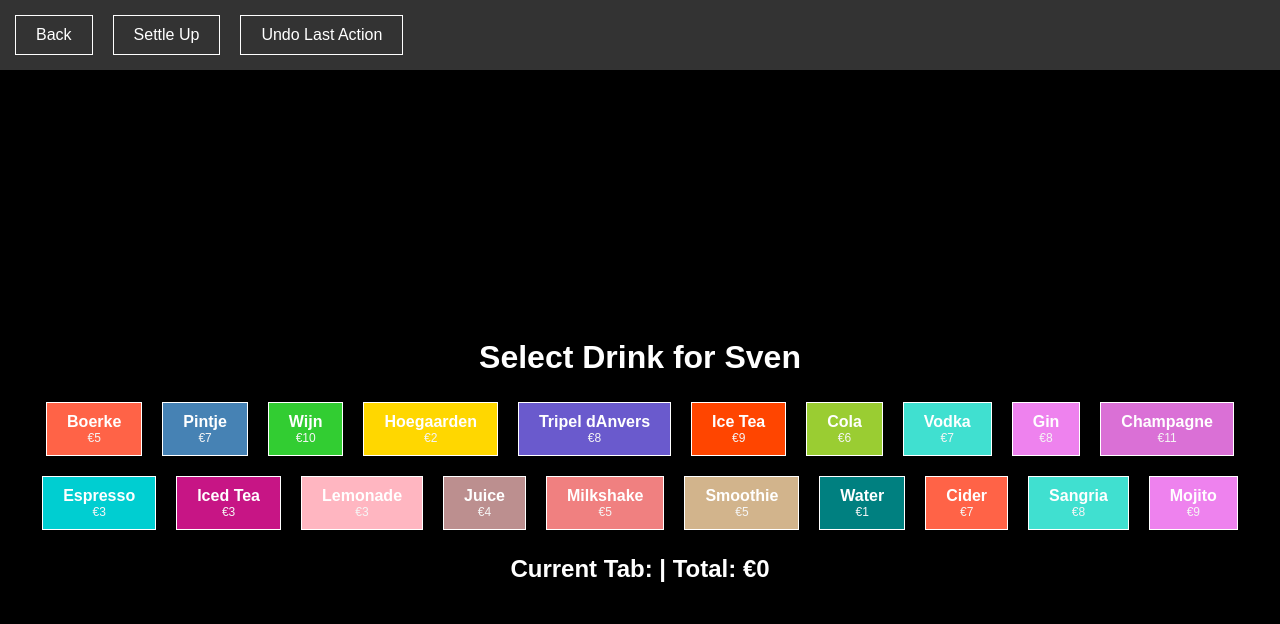
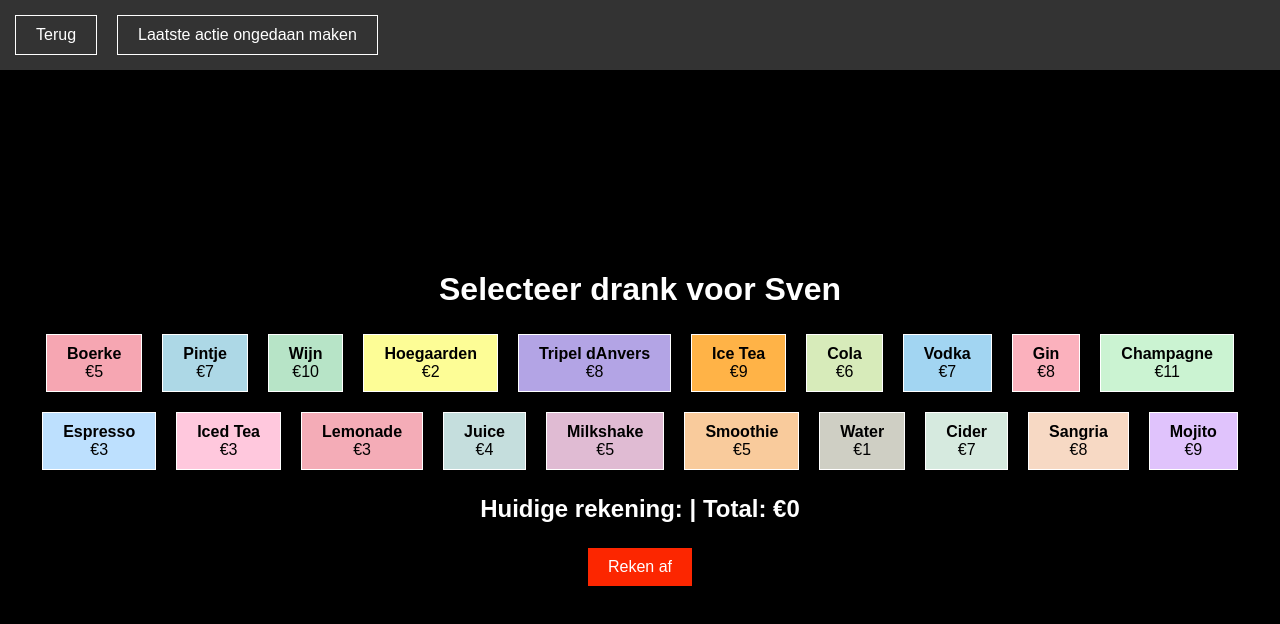
Before and after one commit to snauwaert/snauwaert.github.io, a plain HTML site: page index.html in a window 1280 px wide. Both pictures are taken after a click on the button "Sven". Drawn offline with Linux system fonts and the light colour scheme.

Commit message:
Kleuren aangepast, Reset alle rekeningen, Openstaande rekening indicator, layout

```diff
--- a/app.js
+++ b/app.js
@@ -28,17 +28,22 @@ people.forEach((person, index) => {
     const button = document.createElement('button');
     button.textContent = person;
     button.classList.add(`color-${(index % 20) + 1}`);
+
+    // Check if the person has an unsettled tab and add a class if so
+    if (tabs[person] && tabs[person].total > 0) {
+        button.classList.add('unsettled-tab');
+    }
+
     button.onclick = () => selectPerson(person);
     document.getElementById('peopleContainer').appendChild(button);
 });
+
 
 // When initializing the tabs from localStorage or updating them, call updateTotalDue
 document.addEventListener('DOMContentLoaded', function () {
     // Initial call to display the total due when the page loads
     updateTotalDue();
 });
-
-
 
 function selectPerson(person) {
     document.getElementById('currentPerson').textContent = person;
@@ -65,10 +70,22 @@ function updateDrinks() {
     drinksContainer.innerHTML = '';
     drinks.forEach((drink, index) => {
         const button = document.createElement('button');
-        button.innerHTML = `<div class="drink-name">${drink.name}</div><div class="drink-price">€${drink.price}</div>`;
+        button.innerHTML = `<div class="drink-name">${drink.name}</div><div class="drank prijs">€${drink.price}</div>`;
         button.classList.add(`color-${(index % 20) + 1}`);
         button.onclick = () => addDrink(drink.name, drink.price);
         drinksContainer.appendChild(button);
+    });
+}
+
+function updateButtonStyles() {
+    const buttons = document.querySelectorAll('#peopleContainer button');
+    buttons.forEach(button => {
+        const personName = button.textContent;
+        if (tabs[personName] && tabs[personName].total > 0) {
+            button.classList.add('unsettled-tab');
+        } else {
+            button.classList.remove('unsettled-tab');
+        }
     });
 }
 
@@ -83,13 +100,29 @@ function addDrink(drink, price) {
     actionHistory.push({ type: 'add', person: person, drink: drink, price: price });
     updateCurrentTab();
     updateTotalDue();
+    updateButtonStyles();  // Update button styles to reflect changes
 }
+
+
 
 function updateCurrentTab() {
     const person = document.getElementById('currentPerson').textContent;
     const tabInfo = tabs[person] || { drinks: [], total: 0 };
-    document.getElementById('currentTab').textContent = tabInfo.drinks.join(', ') + " | Total: €" + tabInfo.total;
+
+    // Create an object to count the drinks
+    const drinkCounts = tabInfo.drinks.reduce((acc, drink) => {
+        acc[drink] = (acc[drink] || 0) + 1;
+        return acc;
+    }, {});
+
+    // Format the display of each drink with its count
+    const drinkDisplay = Object.entries(drinkCounts).map(([drink, count]) => {
+        return `${drink} x${count}`;
+    }).join(', ');
+
+    document.getElementById('currentTab').textContent = drinkDisplay + " | Total: €" + tabInfo.total;
 }
+
 
 function goBack() {
     document.getElementById('drinkScreen').style.display = 'none';
@@ -101,7 +134,7 @@ function goBack() {
 
 function updateTotalDue() {
     const totalDue = Object.values(tabs).reduce((acc, tab) => acc + tab.total, 0);
-    document.getElementById('totalDue').textContent = `Total Due: €${totalDue}`;
+    document.getElementById('totalDue').textContent = `Totaal bedrag: €${totalDue}`;
 }
 
 function undoLastAction() {
@@ -123,7 +156,7 @@ function undoLastAction() {
         case 'settle':
             // Assuming we saved the settled amount in actionHistory
             tabs[person].total = lastAction.amount;  // Restore the settled amount
-
+            tabs[person] = lastAction.list
             break;
         default:
             console.error("Unrecognized action type:", lastAction.type);
@@ -132,6 +165,7 @@ function undoLastAction() {
     localStorage.setItem('tabs', JSON.stringify(tabs));
     updateTotalDue();
     updateCurrentTab();
+    updateButtonStyles();
 }
 
 
@@ -139,21 +173,23 @@ function undoLastAction() {
 function settleUp() {
     const person = document.getElementById('currentPerson').textContent;
     if (tabs[person]) {
+        alert(`De rekening van ${person} bedroeg €${tabs[person].total} en is afgerekend.`);
+        actionHistory.push({ type: 'settle', person: person, amount: tabs[person].total, list: tabs[person]});
         tabs[person] = { drinks: [], total: 0 };  // Reset the person's tab
         localStorage.setItem('tabs', JSON.stringify(tabs));
-        actionHistory.push({ type: 'settle', person: person, amount: tabs[person].total });
+
         updateCurrentTab();
-        alert(`${person}'s tab has been settled.`);
         updateTotalDue();
+        updateButtonStyles()
     } else {
-        alert(`No tab to settle for ${person}.`);
+        alert(`Geen openstaande rekening voor ${person}.`);
     }
 }
 
 
 
 function resetAllTabs() {
-    if (confirm("Are you sure you want to reset all tabs? This action cannot be undone.")) {
+    if (confirm("Ben je zeker dat je alle rekeningen wilt resetten. Dit kan niet ongedaan gemaakt worden.")) {
         // Clear the tabs object
         for (let person in tabs) {
             tabs[person] = { drinks: [], total: 0 };
@@ -164,9 +200,10 @@ function resetAllTabs() {
         actionHistory.length = 0;
         // Update UI elements
         updateTotalDue();
+        updateButtonStyles();
         if (document.getElementById('drinkScreen').style.display !== 'none') {
             updateCurrentTab();  // Only update if the drink screen is visible
         }
-        alert("All tabs have been reset.");
+        alert("Alle rekeningen zijn gereset.");
     }
 }
--- a/index.html
+++ b/index.html
@@ -2,27 +2,27 @@
 <html lang="en">
 <head>
     <meta charset="UTF-8">
-    <title>Bar Tab Tracker</title>
+    <title>Bar rekeningen </title>
     <link rel="stylesheet" href="styles.css">
 </head>
 <body>
     <div id="topBar" class="top-bar">
-        <button id="backButton" onclick="goBack()" style="display: none;">Back</button>
-        <button id="settleUpButton" onclick="settleUp()" style="display: none;">Settle Up</button>
-        <button onclick="undoLastAction()">Undo Last Action</button>
+        <button2 id="backButton" onclick="goBack()" style="display: none;">Terug</button2>
+        <button2 onclick="undoLastAction()">Laatste actie ongedaan maken</button2>
     </div>
     <div id="personScreen" class="screen">
-        <h1>Select Person</h1>
-        <div id="totalDue" class="total-due">Total Due: €0</div>
+        <h1>Selecteer persoon </h1>
+        <div id="totalDue" class="total-due">Totaal verschuldigd €0</div>
         <div id="peopleContainer" class="button-container"></div>
-        <button id="resetAllTabs" onclick="resetAllTabs()">Reset All Tabs</button>
+        <button id="resetAllTabs" onclick="resetAllTabs()">Reset alle rekeningen</button>
     </div>
 
     </div>
     <div id="drinkScreen" class="screen" style="display:none;">
-        <h1>Select Drink for <span id="currentPerson"></span></h1>
+        <h1>Selecteer drank voor <span id="currentPerson"></span></h1>
         <div id="drinksContainer" class="button-container"></div>
-        <h2>Current Tab: <span id="currentTab"></span></h2>
+        <h2>Huidige rekening: <span id="currentTab"></span></h2>
+        <button id="settleUp" onclick="settleUp()">Reken af</button>
     </div>
     <script src="app.js"></script>
 </body>
--- a/styles.css
+++ b/styles.css
@@ -8,7 +8,6 @@ body, html {
     width: 100%;
     height: 100%;
 }
-
 
 .top-bar {
     position: absolute;
@@ -30,18 +29,40 @@ body, html {
     gap: 10px;
 }
 
+.button2-container {
+    display: flex;
+    flex-wrap: wrap;
+    justify-content: center;
+    gap: 10px;
+}
+
 button {
     margin: 5px;
     padding: 10px 20px;
     font-size: 16px; /* Optimal for mobile taps */
     background: none;
+    border: 1px solid rgb(255, 255, 255);
+    color: rgb(0, 0, 0);
+    cursor: pointer;
+    transition: background-color 0.3s, opacity 0.3s;
+}
+
+button2 {
+    margin: 5px;
+    padding: 10px 20px;
+    font-size: 16px; /* Optimal for mobile taps */
+    background: none;
     border: 1px solid white;
-    color: white;
+    color: rgb(255, 255, 255);
     cursor: pointer;
     transition: background-color 0.3s, opacity 0.3s;
 }
 
 button:hover {
+    opacity: 0.8;
+}
+
+button2:hover {
     opacity: 0.8;
 }
 
@@ -53,12 +74,18 @@ button:hover {
     min-height: 100vh;
     text-align: center;
     padding: 20px;
-    padding-top: 60px; /* Adjust padding to not overlap with the top bar */
+    padding-top: 20px; /* Adjust padding to not overlap with the top bar */
 }
 
 /* Responsive adjustments */
 @media (min-width: 600px) {
     .button-container {
+        flex-wrap: wrap;
+        justify-content: center;
+        gap: 10px;
+    }
+
+    .button2-container {
         flex-wrap: wrap;
         justify-content: center;
         gap: 10px;
@@ -81,7 +108,16 @@ button:hover {
     #resetAllTabs {
         padding: 10px 20px;
         font-size: 16px;
-        background-color: #FF6347; /* Tomato color for visibility */
+        background-color: #fc2600; /* Tomato color for visibility */
+        color: white;
+        border: none;
+        cursor: pointer;
+    }
+
+    #settleUp{
+        padding: 10px 20px;
+        font-size: 16px;
+        background-color: #fc2600; /* Tomato color for visibility */
         color: white;
         border: none;
         cursor: pointer;
@@ -90,6 +126,11 @@ button:hover {
 
 @media (max-width: 599px) {
     button {
+        font-size: 14px; /* Slightly smaller to fit more content */
+        padding: 8px 15px;
+    }
+
+    button2 {
         font-size: 14px; /* Slightly smaller to fit more content */
         padding: 8px 15px;
     }
@@ -104,8 +145,13 @@ button:hover {
     }
 
     #resetAllTabs {
-        width: 100%; /* Full width button for easier access on mobile */
+        width: 80%; /* Full width button for easier access on mobile */
         margin-top: 10px;
+    }
+
+    #settleUp{width: 80%; /* Full width button for easier access on mobile */
+        margin-top: 10px;
+
     }
 }
 
@@ -117,7 +163,7 @@ button:hover {
 
 .drink-price {
     font-size: 12px;
-    color: whitesmoke;
+    color: rgb(51, 51, 51);
 }
 
 .total-due {
@@ -126,36 +172,31 @@ button:hover {
     color: #FFD700; /* Gold color for emphasis */
 }
 
-#resetAllTabs {
-    margin-top: 20px;
-    padding: 10px 20px;
-    font-size: 16px;
-    background-color: #FF6347; /* Tomato color for visibility */
-    color: white;
-    border: none;
-    cursor: pointer;
+.unsettled-tab {
+    border: 4px solid red;
 }
 
 
 
+
 /* Color classes for dynamic application */
-.color-1 { background-color: #FF6347; } /* Tomato */
-.color-2 { background-color: #4682B4; } /* SteelBlue */
-.color-3 { background-color: #32CD32; } /* LimeGreen */
-.color-4 { background-color: #FFD700; } /* Gold */
-.color-5 { background-color: #6A5ACD; } /* SlateBlue */
-.color-6 { background-color: #FF4500; } /* OrangeRed */
-.color-7 { background-color: #9ACD32; } /* YellowGreen */
-.color-8 { background-color: #40E0D0; } /* Turquoise */
-.color-9 { background-color: #EE82EE; } /* Violet */
-.color-10 { background-color: #DA70D6; } /* Orchid */
-.color-11 { background-color: #00CED1; } /* DarkTurquoise */
-.color-12 { background-color: #C71585; } /* MediumVioletRed */
-.color-13 { background-color: #FFB6C1; } /* LightPink */
-.color-14 { background-color: #BC8F8F; } /* RosyBrown */
-.color-15 { background-color: #F08080; } /* LightCoral */
-.color-16 { background-color: #D2B48C; } /* Tan */
-.color-17 { background-color: #008080; } /* Teal */
-.color-18 { background-color: #FF6347; } /* Repeated Tomato */
-.color-19 { background-color: #40E0D0; } /* Repeated Turquoise */
-.color-20 { background-color: #EE82EE; } /* Repeated Violet */
+.color-1 { background-color: #f6a6b2; } /* Pastel Red */
+.color-2 { background-color: #add8e6; } /* Light Blue */
+.color-3 { background-color: #b7e4c7; } /* Mint Cream */
+.color-4 { background-color: #fdfd96; } /* Pastel Yellow */
+.color-5 { background-color: #b3a4e5; } /* Pastel Purple */
+.color-6 { background-color: #ffb347; } /* Pastel Orange */
+.color-7 { background-color: #d7ebba; } /* Pastel Green */
+.color-8 { background-color: #a2d5f2; } /* Pastel Cyan */
+.color-9 { background-color: #fbb1bd; } /* Soft Pink */
+.color-10 { background-color: #cbf3d2; } /* Tea Green */
+.color-11 { background-color: #bde0fe; } /* Baby Blue */
+.color-12 { background-color: #ffc8dd; } /* Pink Lavender */
+.color-13 { background-color: #f4acb7; } /* Pink Flamingo */
+.color-14 { background-color: #c5dedd; } /* Powder Blue */
+.color-15 { background-color: #e0bbd3; } /* Soft Violet */
+.color-16 { background-color: #f9cb9c; } /* Melon */
+.color-17 { background-color: #cfcfc4; } /* Pastel Gray */
+.color-18 { background-color: #d6eadf; } /* Magic Mint */
+.color-19 { background-color: #f7d9c4; } /* Peach */
+.color-20 { background-color: #e0c3fc; } /* Pastel Lavender */
```
